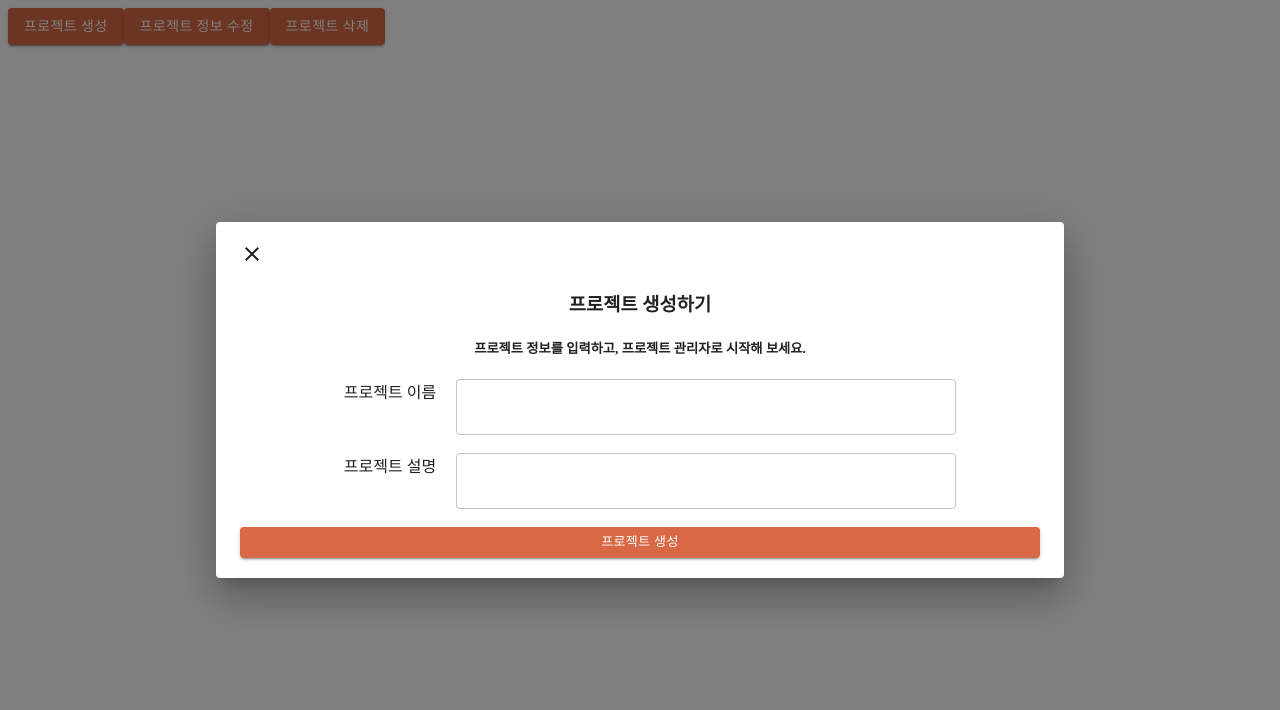
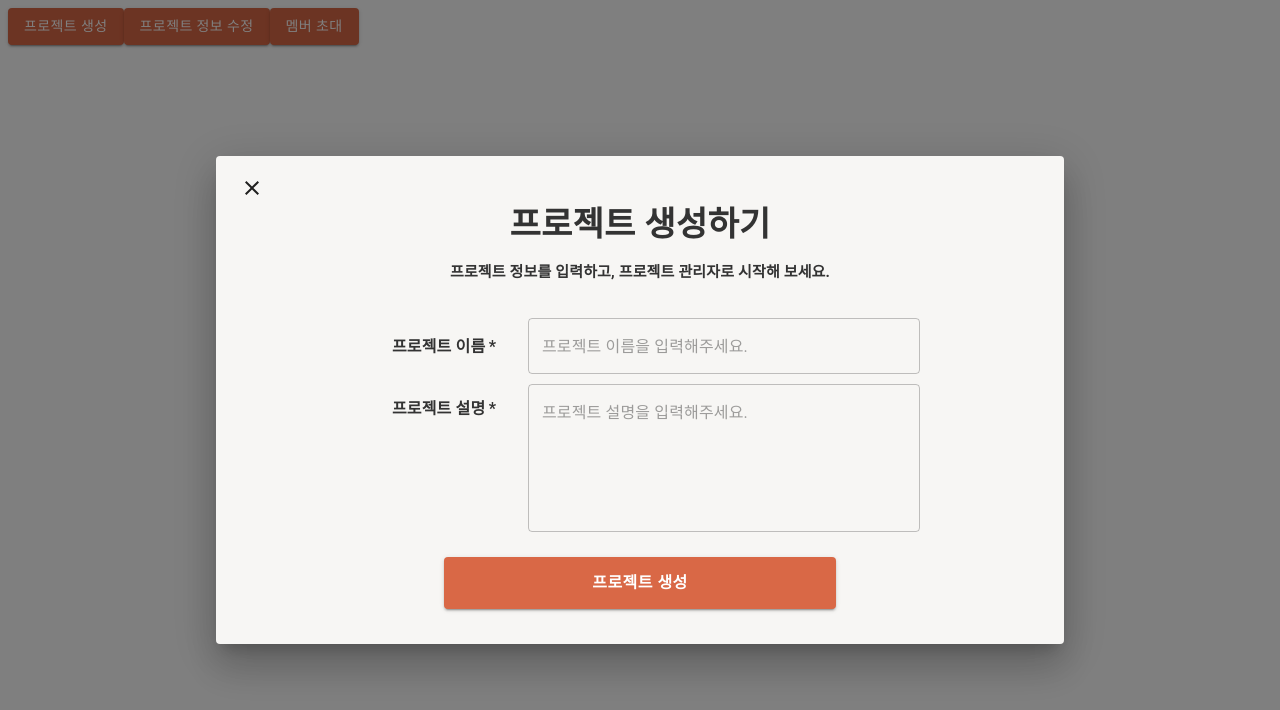
Before and after one commit to FigureMaster/Figure, a React app: page /testProject in a window 1280 px wide. Both pictures are taken after a click on the button "프로젝트 생성". Shown: the top 710 px of the page. Built offline with nearby package versions, Linux system fonts and the light colour scheme.

Commit message:
invite modal 생성

```diff
--- a/src/components/common/modal/Modal.tsx
+++ b/src/components/common/modal/Modal.tsx
@@ -34,6 +34,7 @@ interface CustomAlertProps {
             aria-labelledby="scroll-dialog-title"
             aria-describedby="scroll-dialog-description"
             maxWidth={props.maxWidth}
+            PaperProps={{style: {backgroundColor: '#F7F6F4'}}}
           >
             <DialogContent dividers={false}>
               <DialogContentText
--- /dev/null
+++ b/src/components/member/memberInviteModal.tsx
@@ -0,0 +1,43 @@
+import React from 'react';
+import {Button} from '../common/button/Button';
+import { createTheme, ThemeProvider } from '@mui/material/styles';
+import { orange } from '@mui/material/colors';
+import { TextField } from '@mui/material';
+import Box from '@mui/material/Box';
+import Typography from '@mui/material/Typography';
+import Link from '@mui/material/Link';
+import ShareIcon from '@mui/icons-material/Share';
+
+const theme = createTheme({
+    palette: {
+      primary: {
+        main: orange[500],
+      }
+    },
+  });
+
+export const MemberInviteModal = (props) => {
+    /**
+     * 이메일 초대
+     * 1. keyup이벤트, 이메일 형식인지 검사
+     *  -1. 이메일 형식이라면, 드롭다운으로 이메일 선택할 수 있게
+     * 2. 드롭다운 선택, 클릭시 -> 이메일 text가 뱃지로 변경됨
+     * 3. 초대 링크는 좀 더 찾아보기
+     */
+
+    return (
+            <ThemeProvider theme={theme}>
+               <Box sx={{ display: 'flex', flexDirection: 'column', justifyContent: 'center', alignItems: 'flex-start', width: '100%', textAlign: 'center' }}>
+					<Typography sx={{fontSize: '15px', fontWeight:'bold', margin:'15px 0', color: '#333'}}>[프로젝트 이름]에 멤버들을 초대해 보세요.</Typography>
+					<TextField sx={{width:'100%', maxLength: 15}} required placeholder='초대할 멤버의 이메일을 입력해주세요.' id='projectNm' />
+					<div style={{width: '100%', display:'flex', justifyContent:'flex-end', alignItems:'center', fontSize:'15px', marginTop:'5px',cursor:'pointer'}}>
+                    <ShareIcon sx={{fontSize:'18px'}}/>&nbsp;
+                        <Link underline='always'>초대 링크 공유</Link>&nbsp;
+                    </div>
+                    <div style={{width: '100%', marginTop: '20px'}}>
+                        <Button label='초대하기' style={{width:'50%', padding: '12px 0', margin: '15px 0', fontSize: '16px', fontWeight:'bold'}}/>
+                    </div>
+              </Box>
+            </ThemeProvider>
+    )
+}
--- a/src/components/project/CreateProject.tsx
+++ b/src/components/project/CreateProject.tsx
@@ -1,12 +1,10 @@
 import React from 'react';
-//import styled from "styled-components";
 import {Button} from '../common/button/Button';
-import Input from '@mui/joy/Input';
 import { createTheme, ThemeProvider } from '@mui/material/styles';
 import { orange } from '@mui/material/colors';
-import { styled, css } from '@mui/material/styles';
-import { TextField } from '@mui/material';
-
+import { TextField, InputLabel } from '@mui/material';
+import Box from '@mui/material/Box';
+import Typography from '@mui/material/Typography';
 
 const theme = createTheme({
     palette: {
@@ -18,75 +16,26 @@ const theme = createTheme({
 
 export const CreateProject = (props) => {
     return (
-        <StyledContent>
             <ThemeProvider theme={theme}>
-            <div  className="createProject">
-            <div className="title">
-                <h3>프로젝트 생성하기</h3>
-                <h5>프로젝트 정보를 입력하고, 프로젝트 관리자로 시작해 보세요.</h5>
-            </div>
-            <div className="info">
-                <label htmlFor="projectNm">프로젝트 이름</label>
-                <StyledInput
-                    required
-                            id='projectNm'
+               <Box sx={{ display: 'flex', flexDirection: 'column', justifyContent: 'center', alignItems: 'center', width: '100%', textAlign: 'center' }}>
+					<div>
+						<Typography variant='h4' sx={{fontWeight:'bold', color: '#333'}}>프로젝트 생성하기</Typography>
+						<Typography sx={{fontSize: '15px', fontWeight:'bold', margin:'15px 0', color: '#333'}}>프로젝트 정보를 입력하고, 프로젝트 관리자로 시작해 보세요.</Typography>
+					</div>
+					<Box sx={{marginTop: '20px', width: '70%'}}>
+						<Box sx={{ display: 'flex', justifyContent: 'center', alignItems: 'center', marginBottom: '10px'}}>
+							<InputLabel htmlFor="projectNm" sx={{fontWeight:'bold', width:'30%', color: '#333'}} required>프로젝트 이름</InputLabel>
+							<TextField sx={{width:'70%', maxLength: 15}} required placeholder='프로젝트 이름을 입력해주세요.' id='projectNm' />
+						</Box>
 
-                />
-            </div>
-            <br/>
-            <div className="info">
-                <label htmlFor="projectDesc">프로젝트 설명</label>
-                <StyledInput
-                            id= 'projectDesc'
+						<Box sx={{ display: 'flex', justifyContent: 'center', alignItems: 'center', marginBottom: '10px'}}>
+							<InputLabel htmlFor="projectDesc" sx={{fontWeight:'bold', width:'30%', marginBottom: '100px', color: '#333'}} required>프로젝트 설명</InputLabel>
+							<TextField sx={{width:'70%',  '& input' : {maxLength:50} }} multiline rows={5} required placeholder='프로젝트 설명을 입력해주세요.' id='projectDesc' />
+						</Box>
 
-                />
-            </div>
-            <br/>
-            <Button label='프로젝트 생성' size='small'/>
-            </div>
+						<Button label='프로젝트 생성' style={{width: '70%', padding: '12px 0', margin: '15px 0', fontSize: '16px', fontWeight:'bold'}}/>
+					</Box>
+              </Box>
             </ThemeProvider>
-        </StyledContent>
-
     )
 }
-
-
-const StyledInput = styled(TextField)(({ theme }) => ({
-    display: 'inline-flex',
-  width: 500,
-
-  '& .MuiInputBase-input': {
-    color: theme.palette.primary.main,
-    '&::placeholder': {
-      color: theme.palette.text.disabled
-    }
-  },
-
-  '& .MuiOutlinedInput-root': {
-    '&.Mui-focused .MuiOutlinedInput-notchedOutline': {
-      borderColor: theme.palette.primary.main,
-    }
-  },
-  }));
-
-const StyledContent = styled('div')(css`
-    .createProject {
-        display: flex;
-        flex-direction: column;
-        justify-content: center;
-        width: 100%;
-    }
-
-    .title{
-        text-align: center;
-    }
-
-    label{
-        margin: 20px;
-    }
-
-    .info {
-        text-align: center
-    }
-
-`)
--- a/src/components/project/DeleteProject.tsx
+++ b/src/components/project/DeleteProject.tsx
@@ -1,75 +1,40 @@
 import React from 'react';
-import {Modal} from '../common/modal/Modal';
 import {Button} from '../common/button/Button';
-import Input from '@mui/joy/Input';
+import { createTheme, ThemeProvider } from '@mui/material/styles';
+import { orange } from '@mui/material/colors';
+import { TextField, InputLabel } from '@mui/material';
 import Box from '@mui/material/Box';
-import { useState } from 'react';
-import { styled, css } from '@mui/material/styles';
+import Typography from '@mui/material/Typography';
+import WarningAmberIcon from '@mui/icons-material/WarningAmber';
+
+const theme = createTheme({
+    palette: {
+      primary: {
+        main: orange[500],
+      }
+    },
+  });
 
 export const DeleteProject = (props) => {
     return (
-        <StyledContent>
-            <div  className="createProject">
-            <div className="title">
-                <h3>프로젝트 생성하기</h3>
-                <h5>프로젝트 정보를 입력하고, 프로젝트 관리자로 시작해 보세요.</h5>
-            </div>
-            <div className="info">
-                <label htmlFor="projectNm">프로젝트 이름</label>
-                <StyledInput color='primary'
-                    slotProps={{
-                        input: {
-                            id: 'projectNm'
-                        }
-                    }}
-                />
-            </div>
-            <br/>
-            <div className="info">
-                <label htmlFor="projectDesc">프로젝트 설명</label>
-                <StyledInput color='primary'
-                    slotProps={{
-                        input: {
-                            id: 'projectDesc'
-                        }
-                    }}
-                />
-            </div>
-            <br/>
-            <Button label='프로젝트 생성'/>
-            </div>
-        </StyledContent>
+        <ThemeProvider theme={theme}>
+        <Box sx={{ display: 'flex', flexDirection: 'column', justifyContent: 'center', alignItems: 'center', width: '100%', textAlign: 'center' }}>
+             <div>
+                 <Typography variant='h5' sx={{fontWeight:'bold', color: '#333'}}>정말로 삭제하시겠습니까?</Typography>
+
+                 <Box sx={{ display: 'flex', flexDirection: 'column', alignItems: 'flex-start'}}>
+                    <Typography sx={{fontSize: '15px', fontWeight:'bold', margin:'20px 0', color: '#AD0000'}}>삭제한 프로젝트 데이터는 되돌릴 수 없습니다.</Typography>
+                    <Typography sx={{fontSize: '15px', fontWeight:'bold', color: '#333'}}>신중한 삭제를 위해,</Typography>
+                    <Typography sx={{fontSize: '15px', fontWeight:'bold', color: '#333'}}>삭제하려는 프로젝트 이름을 입력해주세요.</Typography>
+                 </Box>
+             </div>
+             <Box sx={{marginTop: '20px', width: '100%'}}>
+                 <Box sx={{ display: 'flex', justifyContent: 'center', alignItems: 'center', marginBottom: '10px'}}>
+                     <TextField sx={{width:'70%', maxLength: 15}} required placeholder='Figure-Master' id='projectNm' />
+                 </Box>
+                 <Button label='삭제하기' style={{width: '70%', padding: '12px 0', margin: '15px 0', fontSize: '16px', fontWeight:'bold'}}/>
+             </Box>
+       </Box>
+     </ThemeProvider>
     )
 }
-
-
-const StyledInput = styled(Input)(css`
-    display: inline-flex;
-    width: 500px;
-
-    #projectNm {
-        width: 100%;
-    }
-`)
-
-
-const StyledContent = styled('div')(css`
-    .createProject {
-        display: flex;
-        flex-direction: column;
-        justify-content: center;
-        width: 100%;
-    }
-
-    .title {
-        text-align: center;
-    }
-
-    label {
-        margin: 20px;
-    }
-
-    .info {
-        text-align: center;
-    }
-`)
--- a/src/components/project/TestProject.tsx
+++ b/src/components/project/TestProject.tsx
@@ -6,6 +6,7 @@ import {UpdateProject} from './UpdateProject';
 import {DeleteProject} from './DeleteProject';
 import {CreateProject} from './CreateProject';
 import { useState } from 'react';
+import { MemberInviteModal } from '../member/memberInviteModal';
 
 
 export const TestProject = () => {
@@ -27,11 +28,12 @@ export const TestProject = () => {
         <div>
             <Button label='프로젝트 생성' onClick={()=>{onOpen(0)}}/>
             <Button label='프로젝트 정보 수정' onClick={()=>{onOpen(1)}}/>
-            <Button label='프로젝트 삭제' onClick={()=>{onOpen(2)}}/>
+            <Button label='멤버 초대' onClick={()=>{onOpen(2)}}/>
 
             <Modal open={isOpen[0]} children={<CreateProject/>} onClose={()=>{onOpen(0)}} maxWidth='xl' width={800} />
-            <Modal open={isOpen[1]} children={<UpdateProject/>} onClose={()=>{onOpen(1)}} maxWidth='xl' width={800} />
-            <Modal open={isOpen[2]} children={<DeleteProject/>} onClose={()=>{onOpen(2)}} maxWidth='xl' width={500} />
+            <Modal open={isOpen[1]} children={<UpdateProject/>} onClose={()=>{onOpen(1)}} maxWidth='xl' width={400} />
+            <Modal open={isOpen[2]} children={<MemberInviteModal/>} onClose={()=>{onOpen(2)}} maxWidth='xl' width={800} />
+
         </div>
         </>
     )
--- a/src/components/project/UpdateProject.tsx
+++ b/src/components/project/UpdateProject.tsx
@@ -1,78 +1,66 @@
 import React from 'react';
-//import styled from "styled-components";
+import {Button} from '../common/button/Button';
+import { createTheme, ThemeProvider } from '@mui/material/styles';
+import { orange } from '@mui/material/colors';
+import { TextField, InputLabel } from '@mui/material';
+import Box from '@mui/material/Box';
+import Typography from '@mui/material/Typography';
+import Link from '@mui/material/Link';
 import {Modal} from '../common/modal/Modal';
-import {Button} from '../common/button/Button';
-import Input from '@mui/joy/Input';
-import Box from '@mui/material/Box';
 import { useState } from 'react';
-import { styled, css } from '@mui/material/styles';
+import {DeleteProject} from './DeleteProject';
 
+
+
+const theme = createTheme({
+    palette: {
+      primary: {
+        main: orange[500],
+      }
+    },
+  });
 
 
 
 export const UpdateProject = (props) => {
+
+    let [isOpen, setIsOpen] = useState([false]);
+
+    const onOpen = (i) => {
+        const copy = [...isOpen];
+        if(!copy[i])
+            copy[i] = true;
+        else
+            copy[i] = false;
+
+        setIsOpen(copy);
+    }
+
     return (
-        <StyledContent>
-            <div  className="createProject">
-            <div className="title">
-                <h2>프로젝트 생성하기</h2>
-                <h5>프로젝트 정보를 입력하고, 프로젝트 관리자로 시작해 보세요.</h5>
-            </div>
-            <div className="info">
-                <label htmlFor="projectNm">프로젝트 이름</label>
-                <StyledInput color='primary'
-                    slotProps={{
-                        input: {
-                            id: 'projectNm'
-                        }
-                    }}
-                />
-            </div>
-            <br/>
-            <div className="info">
-                <label htmlFor="projectDesc">프로젝트 설명</label>
-                <StyledInput color='primary'
-                    slotProps={{
-                        input: {
-                            id: 'projectDesc'
-                        }
-                    }}
-                />
-            </div>
-            <br/>
-            <Button label='프로젝트 생성'/>
-            </div>
-        </StyledContent>
+
+
+    <ThemeProvider theme={theme}>
+        <Box sx={{ display: 'flex', flexDirection: 'column', justifyContent: 'center', alignItems: 'center', width: '100%', textAlign: 'center' }}>
+             <div>
+                 <Typography variant='h5' sx={{fontWeight:'bold', color: '#333'}}>프로젝트 정보 수정</Typography>
+             </div>
+             <Box sx={{display: 'flex', flexDirection: 'column', alignItems: 'center', marginTop: '20px', width: '70%'}}>
+                <div style={{width: '100%'}}>
+                    <Box sx={{ display: 'flex', flexDirection: 'column', justifyContent: 'center', alignItems: 'flex-start', marginBottom: '10px'}}>
+                        <InputLabel htmlFor="projectNm" sx={{fontWeight:'bold',color: '#333'}} required>프로젝트 이름</InputLabel>
+                        <TextField sx={{ width: '100%', maxLength: '15'}} required id='projectNm' />
+                    </Box>
+
+                    <Box sx={{ display: 'flex',  flexDirection: 'column', justifyContent: 'center', alignItems: 'flex-start', marginBottom: '10px'}}>
+                        <InputLabel htmlFor="projectDesc" sx={{fontWeight:'bold', color: '#333'}} required>프로젝트 설명</InputLabel>
+                        <TextField sx={{width:'100%',  '& input' : {maxLength:50} }} multiline rows={5} required id='projectDesc' />
+                    </Box>
+                 </div>
+                 <Button label='수정하기' style={{width: '70%', padding: '12px 0', margin: '15px 0', fontSize: '16px', fontWeight:'bold'}}/>
+                 <Link variant='caption' underline='always' onClick={()=>{onOpen(0)}} sx={{color:'gray', textDecorationColor:'gray', cursor:'pointer'}}>프로젝트 삭제하기</Link>
+             </Box>
+       </Box>
+       <Modal open={isOpen[0]} children={<DeleteProject/>} onClose={()=>{onOpen(0)}} maxWidth='xl' width={500} />
+    </ThemeProvider>
     )
 }
-
-const StyledInput = styled(Input)(css`
-    display: inline-flex;
-    width: 400px;
-
-    #projectNm {
-        width: 100%;
-    }
-`)
-
-const StyledContent = styled('div')(css`
-    .createProject {
-        display: flex;
-        flex-direction: column;
-        justify-content: center;
-        width: 100%;
-    }
-
-    .title{
-        text-align: center;
-    }
-
-    label{
-        margin: 20px;
-    }
-
-    .info {
-        text-align: center
-    }
-
-`)
```
Also changed, not shown: 1 other file (tests, documents, lock files or other folders).
